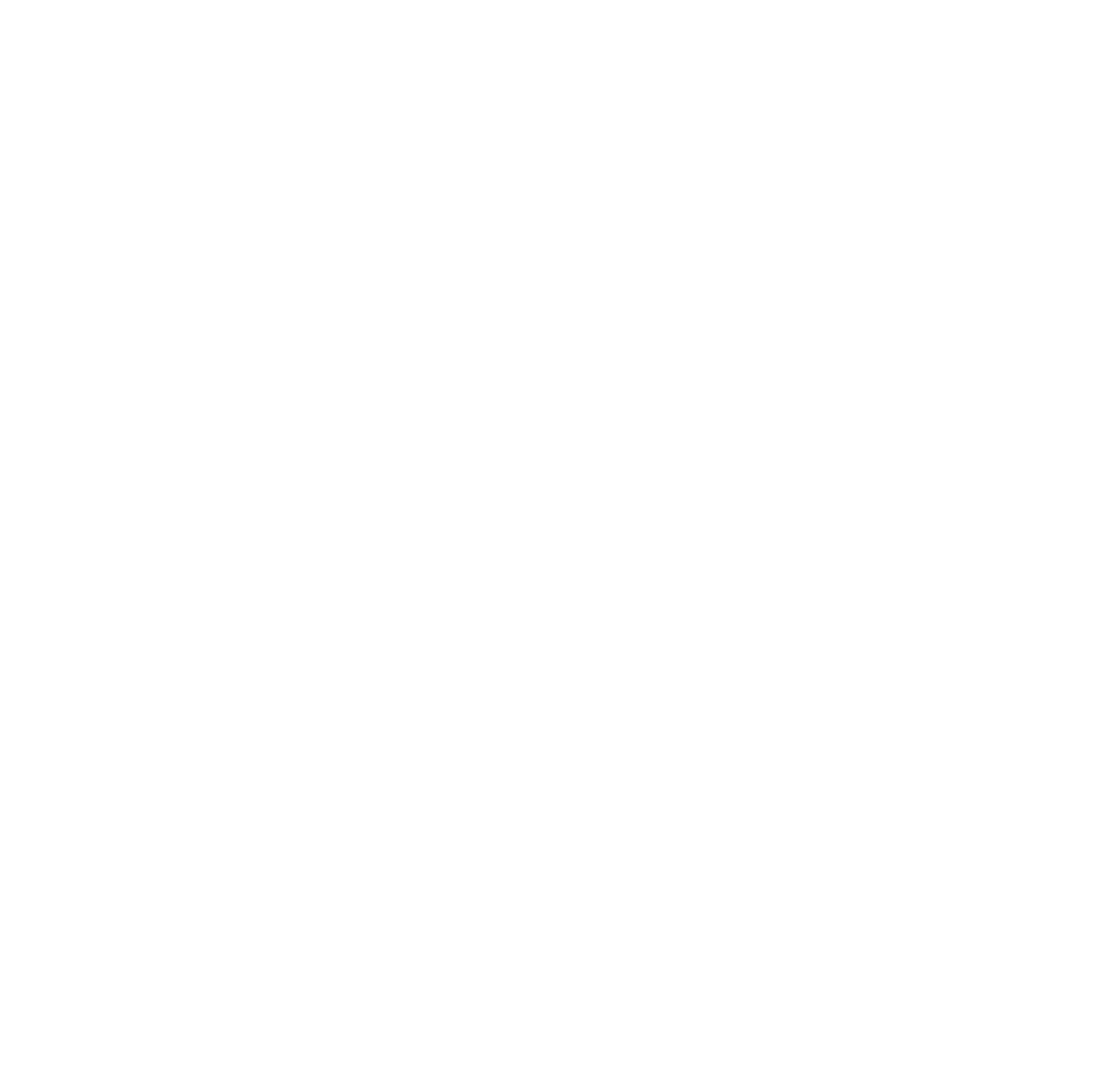
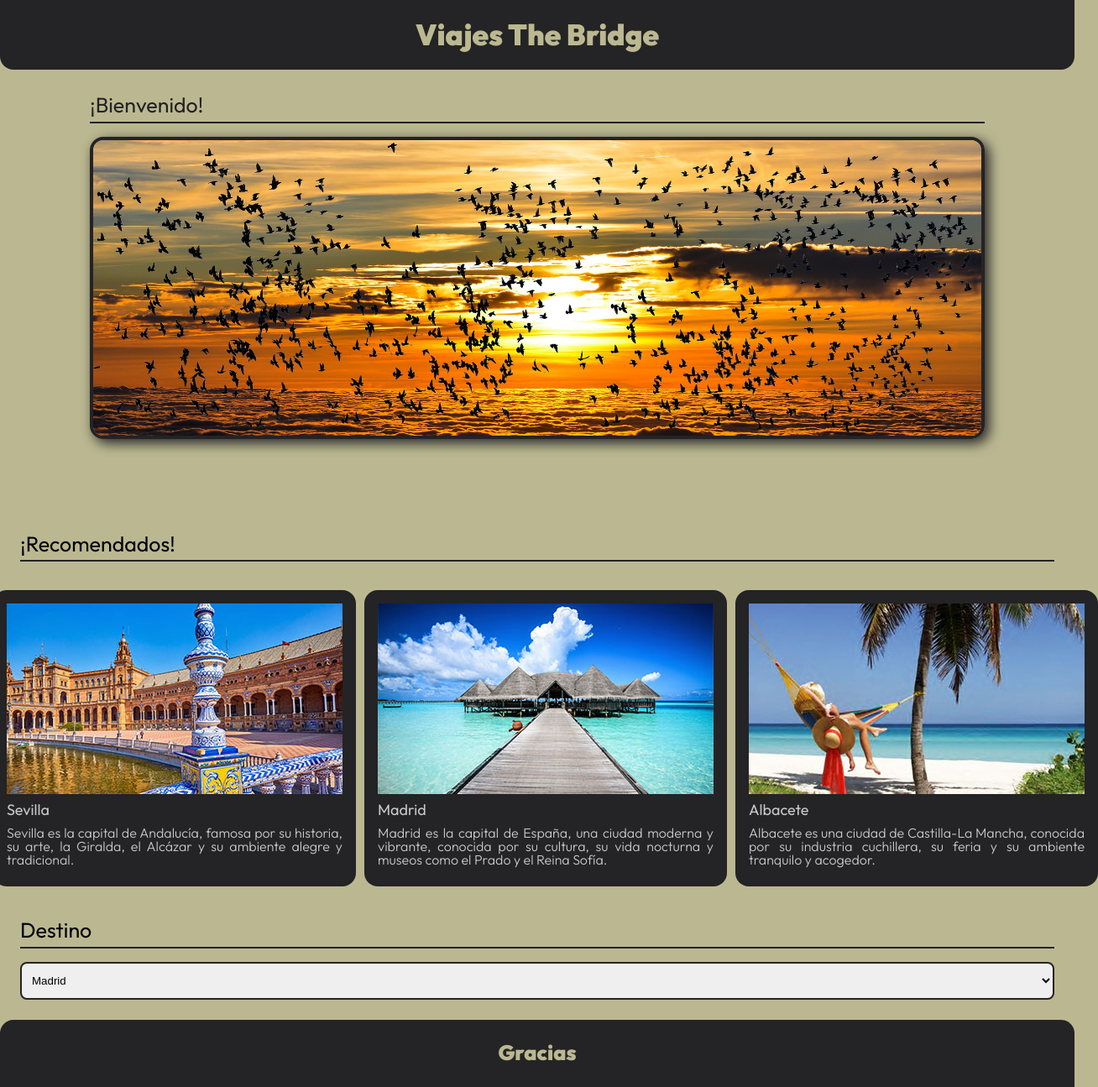
Before and after one commit to rebecadiazmontenegro/practica-DOM-viajes, a plain HTML site: page index.html in a window 1280 px wide. Shown: the whole page at 84% size, 1308 px wide, since content can reach past the window. Before the commit the page ends 800 px from the top, so only its background shows below. Drawn offline with Linux system fonts and the light colour scheme.

Commit message:
Final DOM

```diff
--- a/css/style.css
+++ b/css/style.css
@@ -0,0 +1,182 @@
+@import url('https://fonts.googleapis.com/css2?family=Outfit:wght@100..900&display=swap');
+:root{
+    --font-light: 300;
+    --font-regular: 400;
+    --font-bold: 900;
+    --silver: #c8c8c8ff;
+    --silver-2: #b3b3b3ff;
+    --sage: #bbb891ff;
+    --persian-orange: #dc965aff;
+    --raisin-black: #242325ff;
+
+}
+
+html, body, div, span, applet, object, iframe,
+h1, h2, h3, h4, h5, h6, p, blockquote, pre,
+a, abbr, acronym, address, big, cite, code,
+del, dfn, em, img, ins, kbd, q, s, samp,
+small, strike, strong, sub, sup, tt, var,
+b, u, i, center,
+dl, dt, dd, ol, ul, li,
+fieldset, form, label, legend,
+table, caption, tbody, tfoot, thead, tr, th, td,
+article, aside, canvas, details, embed,
+figure, figcaption, footer, header, hgroup,
+menu, nav, output, ruby, section, summary,
+time, mark, audio, video {
+	margin: 0;
+	padding: 0;
+	border: 0;
+	font-size: 100%;
+	font: inherit;
+	vertical-align: baseline;
+}
+/* HTML5 display-role reset for older browsers */
+article, aside, details, figcaption, figure,
+footer, header, hgroup, menu, nav, section {
+	display: block;
+}
+body {
+	line-height: 1;
+}
+ol, ul {
+	list-style: none;
+}
+blockquote, q {
+	quotes: none;
+}
+blockquote:before, blockquote:after,
+q:before, q:after {
+	content: '';
+	content: none;
+}
+table {
+	border-collapse: collapse;
+	border-spacing: 0;
+}
+
+/* ---- MIS CSS ----*/
+
+section {
+    margin: 24px;
+}
+
+ body {
+    font-family: "Outfit", sans-serif;
+    font-weight: var(--font-light);
+    background-color: var(--sage);
+}
+
+
+h1 {
+    font-size: 35px ;
+    font-weight: var(--font-bold);
+}
+
+h2 {
+    font-size: 25px ;
+    font-weight: var(--font-regular);
+    border-bottom: 2px solid var(--raisin-black);
+    line-height: 1.5;
+}
+
+h3 {
+    font-size: 18px ;
+    font-weight: var(--font-regular);
+}
+
+header {
+    display: flex;
+    position: fixed;
+    top: 0;
+    justify-content: center;
+    box-sizing: border-box;
+    width: 100%;
+    padding: 24px;
+    margin-bottom: 24px;
+    border-bottom-left-radius: 16px;
+    border-bottom-right-radius: 16px;
+    color: var(--sage);
+    background-color: var(--raisin-black);
+}
+
+main{
+    width: 100%;
+    flex-grow: 1;
+}
+
+.bienvenido {
+    display: flex;
+    flex-direction: column;
+    padding: 83px;
+    gap: 16px;
+    color: var(--raisin-black)
+
+}
+
+.fotobienevenido {
+    border-radius: 16px;
+    border: 4px solid var(--raisin-black);
+    box-shadow: 5px 5px 15px var(--raisin-black);
+}
+
+.recomendados h2 {
+    margin-bottom: 24px;
+}
+
+.recomendados {
+    margin: 24px;
+}
+
+#cards {
+    display: flex;
+    justify-content: center;
+    padding: 10px;
+    gap: 10px;
+    width: 100%;
+}
+
+.card {
+    display: flex;
+    flex-direction: column;
+    justify-content: center;
+    background-color: var(--raisin-black);
+    color: var(--silver);
+    border-radius: 16px;
+    padding: 16px 16px;
+    gap: 10px;
+}
+
+.card p {
+    text-align: justify;
+    max-width: 410px;
+    margin-bottom: 8px;
+}
+
+.fotosrecomendados {
+    border-radius: 8px;
+}
+
+#cities {
+    margin-top: 16px;
+    width: 100%;
+    height: 45px;
+    border: 2px solid var(--raisin-black);
+    border-radius: 8px;
+    padding: 8px;
+}
+
+footer {
+
+    display: flex;
+    justify-content: center;
+    align-items: center;
+    height: 80px;
+    background-color: var(--raisin-black);
+    color: var(--sage);
+    font-weight: var(--font-bold);
+    font-size: 25px;
+    border-top-left-radius: 16px;
+    border-top-right-radius: 16px;
+
+}
--- a/index.html
+++ b/index.html
@@ -7,6 +7,26 @@
     <title>Viajes</title>
 </head>
 <body>
-
+     <header>
+        <h1> Viajes The Bridge </h1>
+    </header>
+    <main>
+        <section class="bienvenido">
+            <h2>¡Bienvenido!</h2>
+            <img class="fotobienevenido" src="./assets/banner/7.jpg" alt="paisaje"/>
+        </section>
+         <section class="recomendados">
+            <h2>¡Recomendados!</h2>
+            <div id="cards">
+            </div>
+        </section>
+        <section id="selector">
+            <h2>Destino</h2>
+        </section>
+    </main>
+    <footer>
+        <p>Gracias</p>
+    </footer>
+<script type="module" src="./js/script.js"></script>
 </body>
 </html>
--- /dev/null
+++ b/js/cities.js
@@ -0,0 +1,15 @@
+const cities = [
+"Madrid",
+"Barcelona",
+"Valencia",
+"Seville",
+"Bilbao",
+"Albacete",
+"Granada",
+"Malaga",
+"Palma de Mallorca",
+"Alicante",
+"Zaragoza"
+];
+
+export default cities
--- a/js/favoritos.js
+++ b/js/favoritos.js
@@ -1,4 +1,4 @@
-const data = [
+const favoritos = [
   {
     title: "Sevilla",
     description: "Sevilla es la capital de Andalucía, famosa por su historia, su arte, la Giralda, el Alcázar y su ambiente alegre y tradicional.",
@@ -16,4 +16,4 @@ const data = [
   }
 ];
 
-export default pokemons
+export default favoritos
--- a/js/script.js
+++ b/js/script.js
@@ -1,2 +1,50 @@
 
-import data from "./favoritos.js"
+import favoritos from "./favoritos.js"
+import cities from "./cities.js"
+
+
+const cards = document.getElementById("cards");
+
+for(let i = 0; i < favoritos.length; i++) {
+    const divCard = document.createElement("div");
+    const atributo = document.createAttribute("class");
+    atributo.value = "card";
+    divCard.setAttributeNode(atributo);
+
+    const img = document.createElement("img");
+    img.src = favoritos[i].url_img;
+    img.alt = favoritos[i].title;
+
+    const h3 = document.createElement("h3");
+    h3.textContent = favoritos[i].title;
+
+    const p = document.createElement("p");
+    p.textContent = favoritos[i].description;
+
+    divCard.append(img);
+    divCard.append(h3);
+    divCard.append(p);
+    cards.appendChild(divCard);
+}
+
+const selector = document.getElementById("selector");
+
+const select = document.createElement("select");
+
+const atributo2 = document.createAttribute("id");
+atributo2.value = "cities";
+select.setAttributeNode(atributo2);
+
+
+for (let i = 0; i < cities.length; i++) {
+    const option = document.createElement ("option");
+    option.textContent= cities[i];
+
+    const value = document.createAttribute("value");
+    value.value = cities[i];
+    option.setAttributeNode(value);
+
+
+    select.appendChild(option)
+    selector.appendChild(select);
+}
```
Also changed, not shown: 1 other file.
